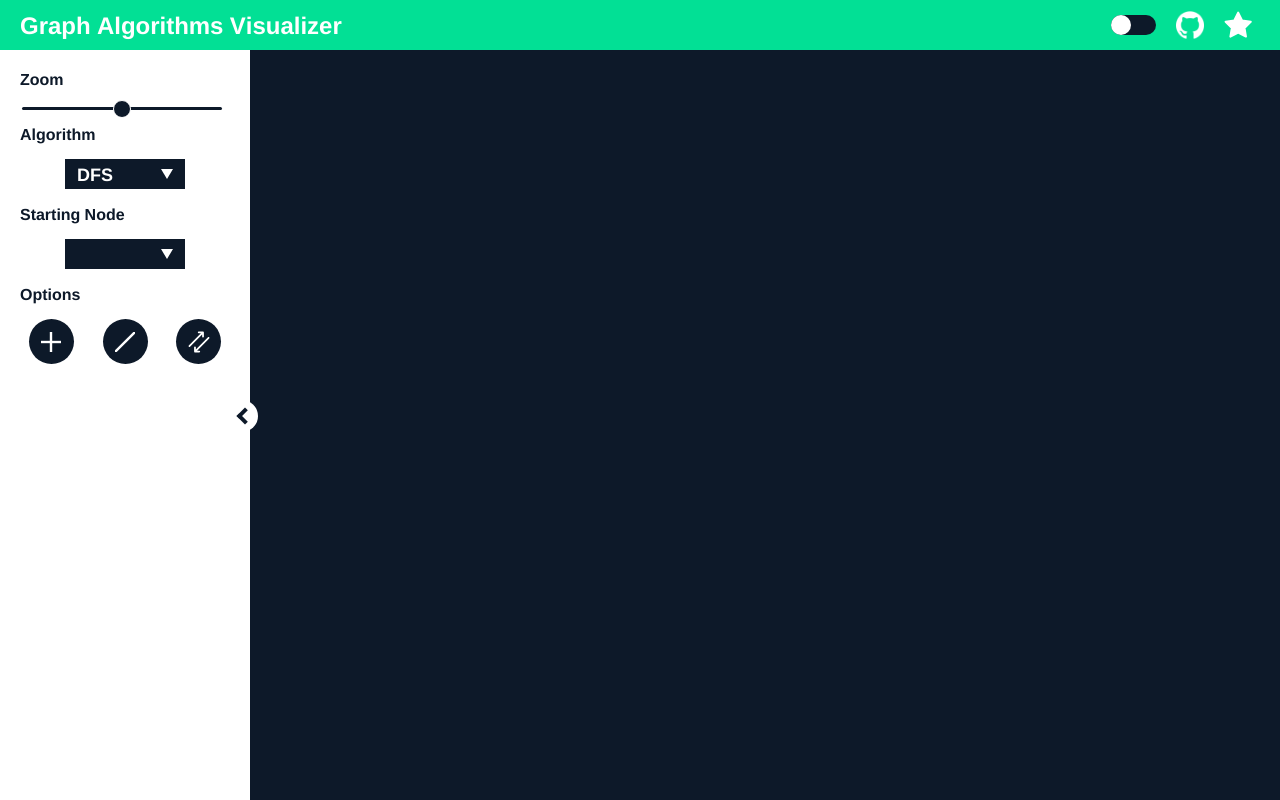
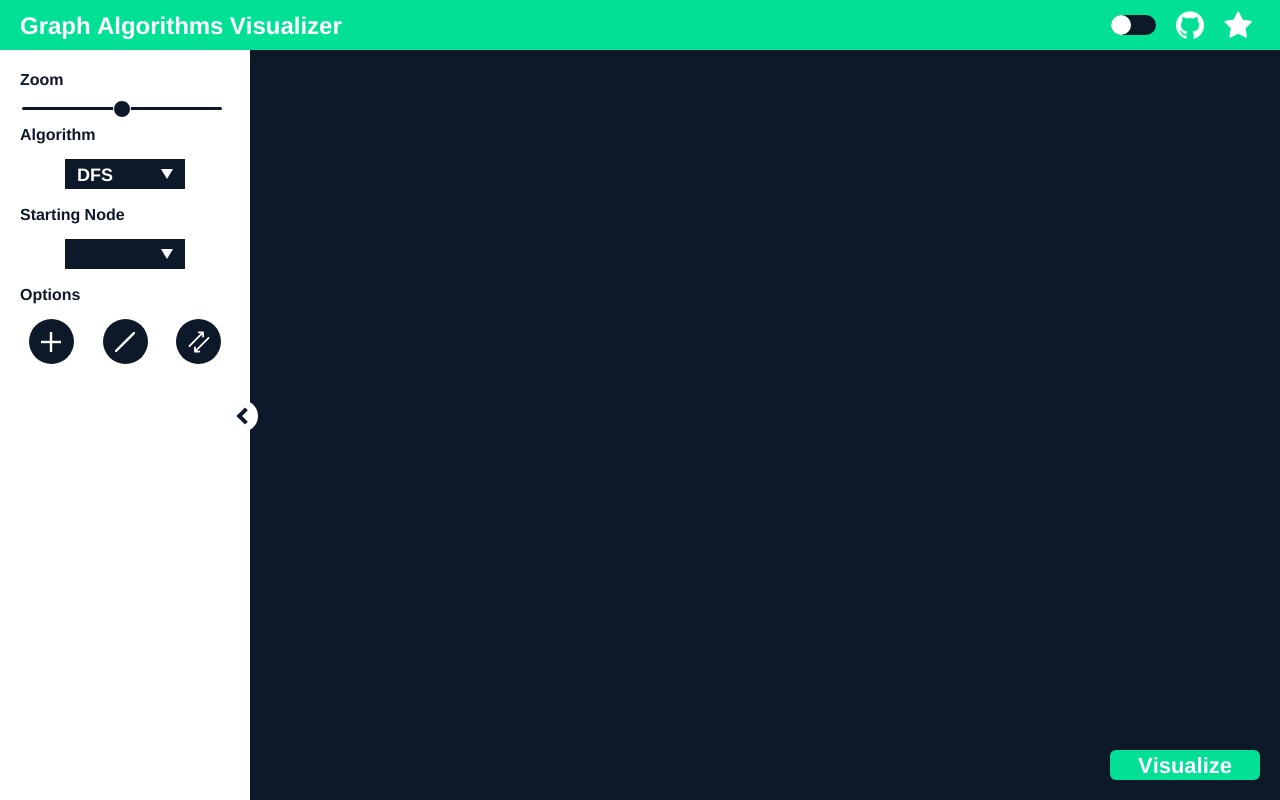
Before and after one commit to KarimElghamry/GraphAV, a React (Create React App) app: page / in a window 1280 px wide. Built offline with nearby package versions, Linux system fonts and the light colour scheme.

Commit message:
change: visualize button styling

```diff
--- a/src/components/Home/Home.tsx
+++ b/src/components/Home/Home.tsx
@@ -2,6 +2,7 @@ import React, {ReactElement, useState} from 'react';
 import Navbar from '../Navbar/Navbar';
 import SideNav from '../SideNav/SideNav';
 import GraphCanvas from '../GraphCanvas/GraphCanvas';
+import VisualizeButton from '../VisualizeButton/VisualizeButton';
 
 interface HomeProps {
   changeTheme: Function;
@@ -22,6 +23,7 @@ const Home: React.FC<HomeProps> = (props: HomeProps): ReactElement => {
       <SideNav adjacencyList={adjacencyList} addNewNode={addNewNode} />
       <Navbar changeTheme={props.changeTheme}></Navbar>
       <GraphCanvas adjacencyList={adjacencyList}></GraphCanvas>
+      <VisualizeButton></VisualizeButton>
     </div>
   );
 };
--- a/src/components/VisualizeButton/Container.tsx
+++ b/src/components/VisualizeButton/Container.tsx
@@ -1,12 +1,30 @@
 import styled from 'styled-components';
 
 const Container = styled.div`
+  z-index: 999;
   position: fixed;
-  width: 100px;
-  height: 20px;
+  left: calc(100% - 150px - 20px);
+  top: calc(100% - 30px - 20px);
+  display: flex;
+  justify-content: center;
+  font-size: 22px;
+  align-items: center;
+  width: 150px;
+  height: 30px;
+  border-radius: 6px;
+  margin-right: 20px;
+  margin-bottom: 20px;
   background-color: ${(props) => props.theme.navbar.background};
   color: white;
   transition-duration: 0.3s;
+  user-select: none;
+  cursor: pointer;
+
+  &:hover {
+    letter-spacing: 3px;
+    width: 160px;
+    left: calc(100% - 155px - 20px);
+  }
 `;
 
 export default Container;
--- a/src/components/VisualizeButton/VisualizeButton.tsx
+++ b/src/components/VisualizeButton/VisualizeButton.tsx
@@ -1,11 +1,8 @@
 import React, {ReactElement} from 'react';
+import Container from './Container';
 
 const VisualizeButton: React.FC = (): ReactElement => {
-  return (
-    <div>
-      <div></div>
-    </div>
-  );
+  return <Container>Visualize</Container>;
 };
 
 export default VisualizeButton;
```
